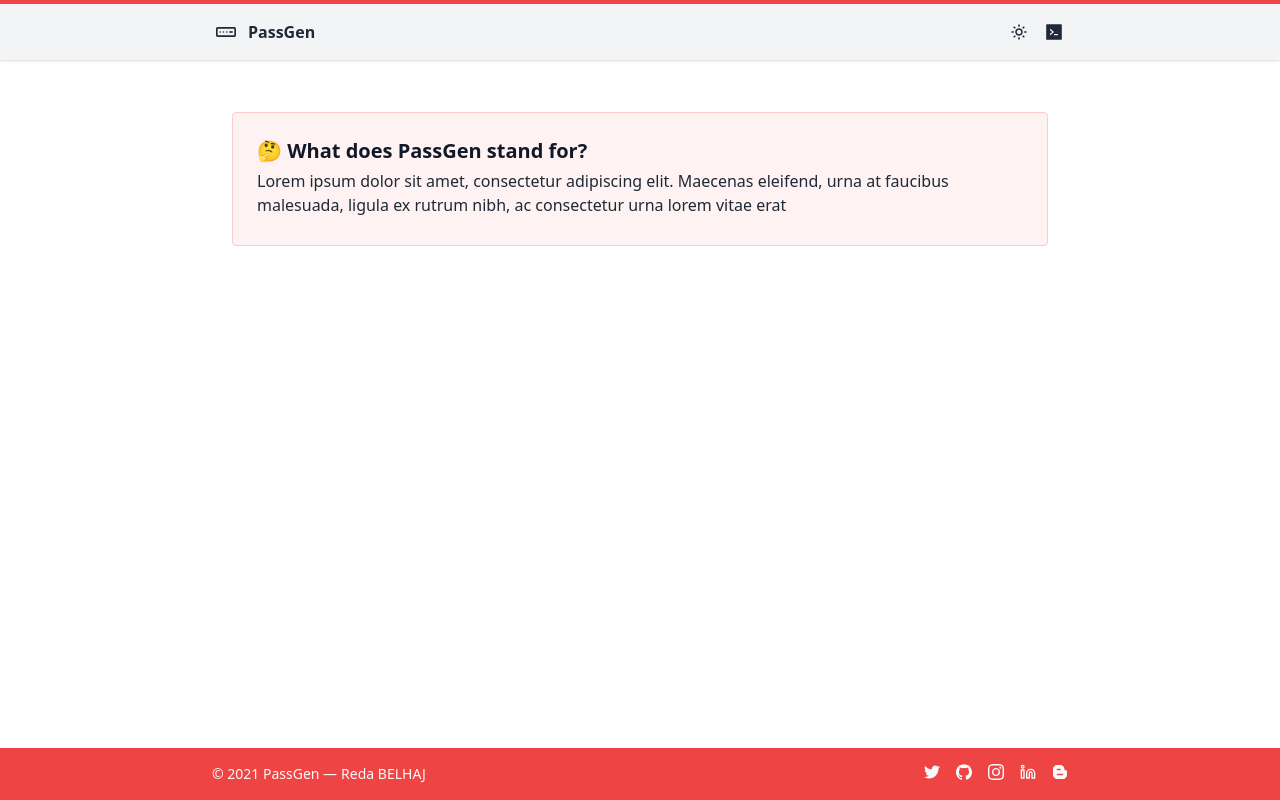
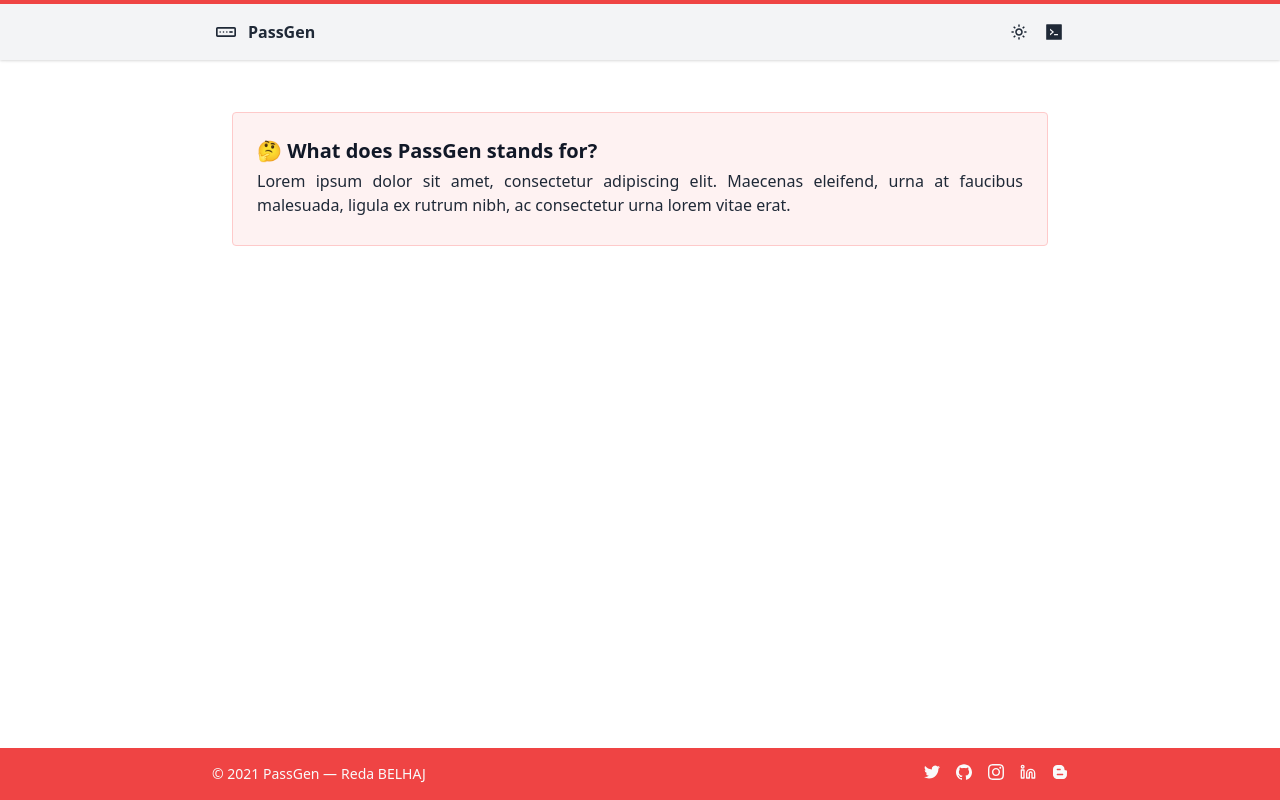
Before and after one commit to Reda-BELHAJ/PassGen, a Next.js app: page / in a window 1280 px wide. Built offline with nearby package versions, Linux system fonts and the light colour scheme.

Commit message:
Update Card

```diff
--- a/components/Card.js
+++ b/components/Card.js
@@ -5,12 +5,12 @@ const Card = () => {
         <>
             <div className="border border-red-200 rounded p-6 my-4 w-full dark:border-gray-800 bg-red-50 dark:bg-red-opaque">
                 <p className="text-lg md:text-xl font-bold text-gray-900 dark:text-gray-100">
-                    🤔 What does PassGen stand for?
+                    🤔 What does PassGen stands for?
                 </p>
-                <p className="my-1 text-gray-800 dark:text-gray-200">
+                <p className="my-1 text-gray-800 dark:text-gray-200 text-justify">
                     Lorem ipsum dolor sit amet, consectetur adipiscing elit.
                      Maecenas eleifend, urna at faucibus malesuada, ligula ex
-                     rutrum nibh, ac consectetur urna lorem vitae erat
+                     rutrum nibh, ac consectetur urna lorem vitae erat.
                 </p>
             </div>
         </>
```
